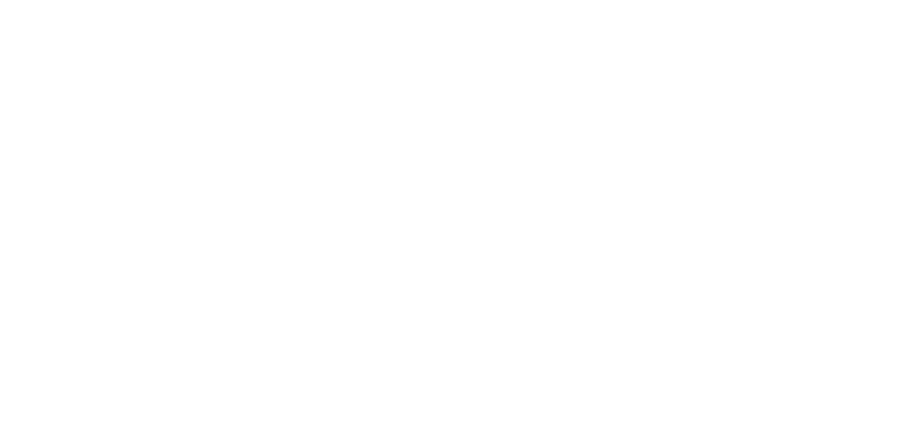
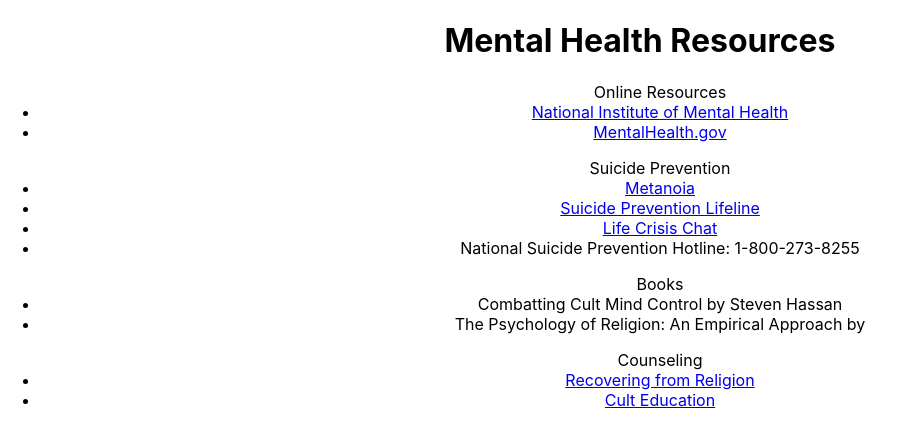
Before and after one commit to margenta2/finalproject-frontend, a React (Create React App) app in the folder finalproject-frontend/: page /mentalhealth in a window 1280 px wide. Shown: the top 446 px of the page, without its empty margins (0-905 px from the left). Built offline with nearby package versions, Linux system fonts and the light colour scheme.

Commit message:
added social support

```diff
--- a/finalproject-frontend/src/components/MentalHealth.js
+++ b/finalproject-frontend/src/components/MentalHealth.js
@@ -4,7 +4,25 @@
 const MentalHealth = () => {
     return (
         <div>
-
+            <h1>Mental Health Resources</h1>
+            <ul>Online Resources
+                <li><a href={"https://www.nimh.nih.gov/health/"}>National Institute of Mental Health</a></li>
+                <li><a href={"https://www.mentalhealth.gov/"}>MentalHealth.gov</a></li>
+            </ul>
+            <ul>Suicide Prevention
+                <li><a href={"https://metanoia.org/suicide"}>Metanoia</a></li>
+                <li><a href={"https://suicidepreventionlifeline.org"}>Suicide Prevention Lifeline</a></li>
+                <li><a href={"http://crisischat.org"}>Life Crisis Chat</a></li>
+                <li>National Suicide Prevention Hotline: 1-800-273-8255</li>
+            </ul>
+            <ul>Books
+                <li>Combatting Cult Mind Control by Steven Hassan</li>
+                <li>The Psychology of Religion: An Empirical Approach by</li>
+            </ul>
+            <ul>Counseling
+                <li><a href={"https://www.recoveringfromreligion.org/#rfr-welcome"}>Recovering from Religion</a></li>
+                <li><a href={"https://culteducation.com/directory-of-cult-recovery-resources.htm"}>Cult Education</a></li>
+            </ul>
         </div>
     )
 }
--- a/finalproject-frontend/src/components/SocialSupport.js
+++ b/finalproject-frontend/src/components/SocialSupport.js
@@ -4,7 +4,12 @@
 const SocialSupport = () => {
     return (
         <div>
-
+            <h1>Social Support</h1>
+            <ul>
+                <li>MeetUp</li>
+                <li>Reddit</li>
+                <li>Facebook Support Groups</li>
+            </ul>
         </div>
     )
 }
```
